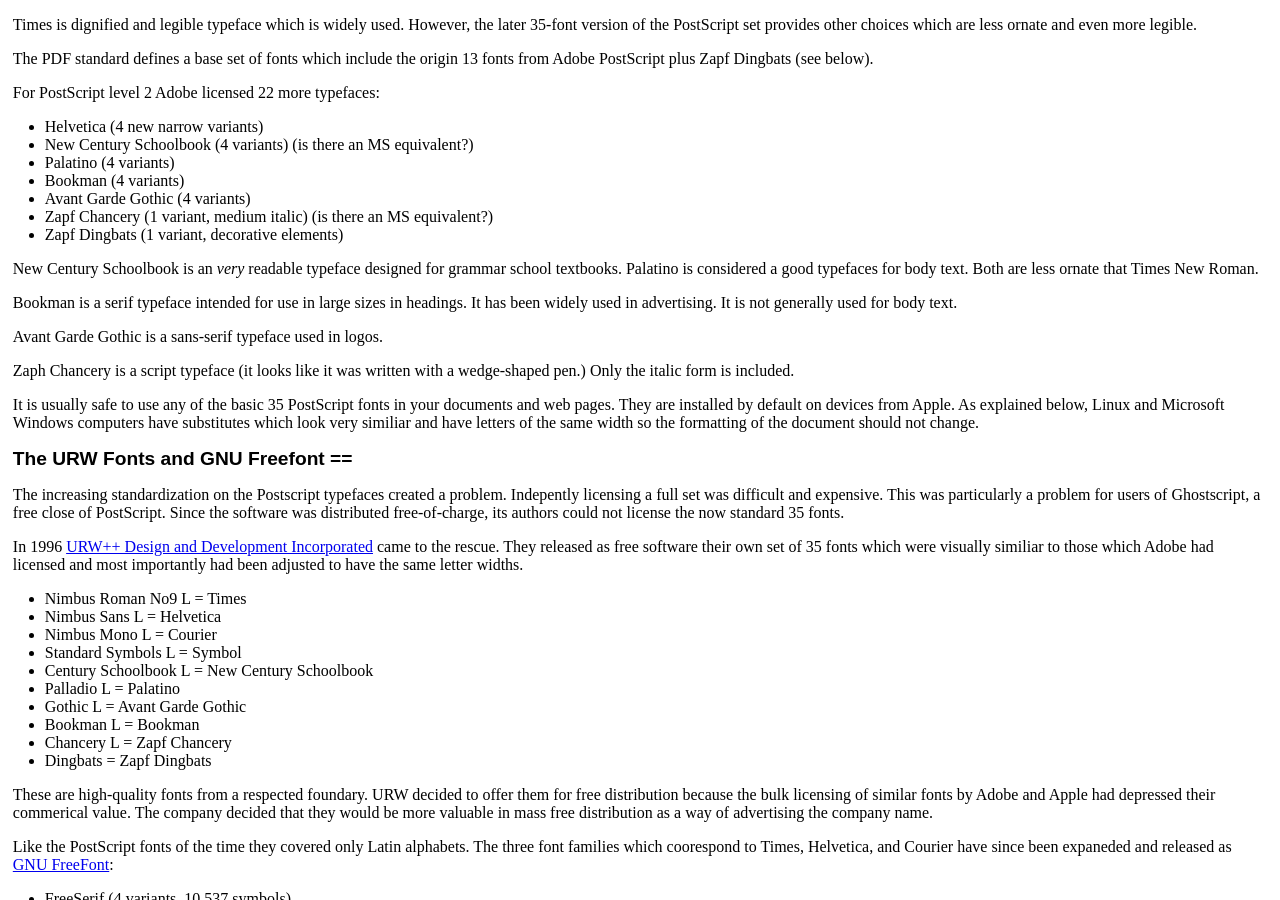
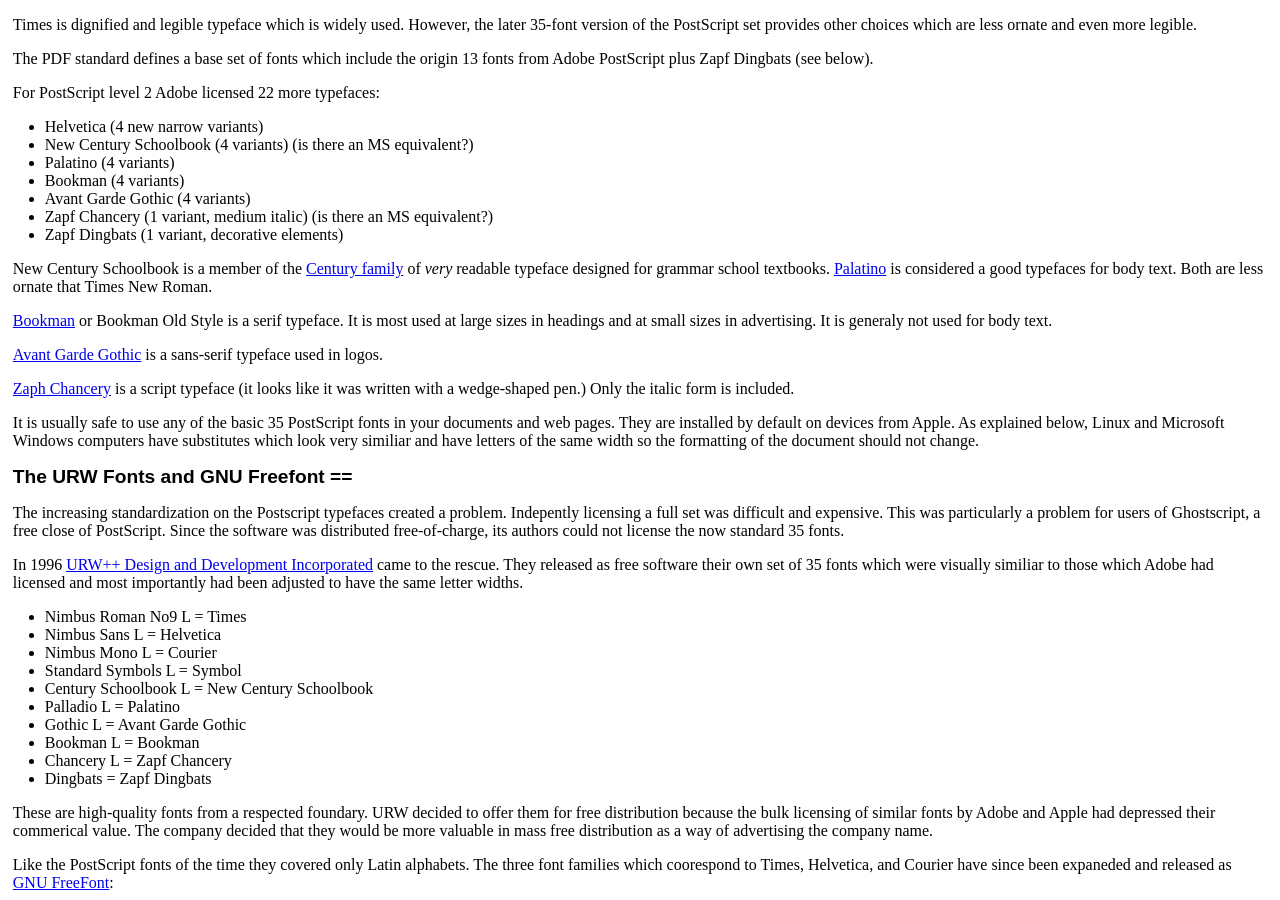
Before and after one commit to david672orford/tech-for-teaching, a Jekyll site: the page built from howto/typefaces/index.md, in a window 1280 px wide and 900 px high, scrolled down 1077 px. Built offline with Jekyll 4.4.1, drawn with Linux system fonts in a browser that asks for light colours; our own code applies the rules of GitHub Pages for plain Markdown files; some of the changed text lies outside the part shown.

Commit message:
more links

```diff
--- a/howto/typefaces/index.md
+++ b/howto/typefaces/index.md
@@ -115,17 +115,23 @@
 * Zapf Chancery (1 variant, medium italic) (is there an MS equivalent?)
 * Zapf Dingbats (1 variant, decorative elements)
 
-New Century Schoolbook is an *very* readable typeface designed for
-grammar school textbooks. Palatino is considered a good typefaces
-for body text. Both are less ornate that Times New Roman.
+New Century Schoolbook is a member of the
+[Century family](https://en.wikipedia.org/wiki/Century_type_family)
+of *very* readable typeface designed for
+grammar school textbooks. [Palatino](https://en.wikipedia.org/wiki/Palatino)
+is considered a good typefaces for body text. Both are less ornate that
+Times New Roman.
 
-Bookman is a serif typeface intended for use in large sizes in headings.
-It has been widely used in advertising. It is not generally used for
-body text.
+[Bookman](https://en.wikipedia.org/wiki/Bookman_(typeface)) or
+Bookman Old Style is a serif typeface. It is most used at
+large sizes in headings and at small sizes in advertising. It is
+generaly not used for body text.
 
-Avant Garde Gothic is a sans-serif typeface used in logos.
+[Avant Garde Gothic](https://en.wikipedia.org/wiki/ITC_Avant_Garde)
+is a sans-serif typeface used in logos.
 
-Zaph Chancery is a script typeface (it looks like it was written
+[Zaph Chancery](https://en.wikipedia.org/wiki/ITC_Zapf_Chancery)
+is a script typeface (it looks like it was written
 with a wedge-shaped pen.) Only the italic form is included.
 
 It is usually safe to use any of the basic 35 PostScript fonts in your documents
@@ -232,7 +238,9 @@
 about [Web Fonts](../webfonts/).
 
 For more information on typefaces distributed with Microsoft Windows see Wikipedia's article
-[List of typefaces included with Microsoft Windows](https://en.wikipedia.org/wiki/List_of_typefaces_included_with_Microsoft_Windows).
+[List of typefaces included with Microsoft Windows](https://en.wikipedia.org/wiki/List_of_typefaces_included_with_Microsoft_Windows)
+and Microsoft's article
+[Fonts and supported products](https://docs.microsoft.com/en-us/typography/font-list/).
 
 ## Liberation Fonts and Derivatives
 
```
